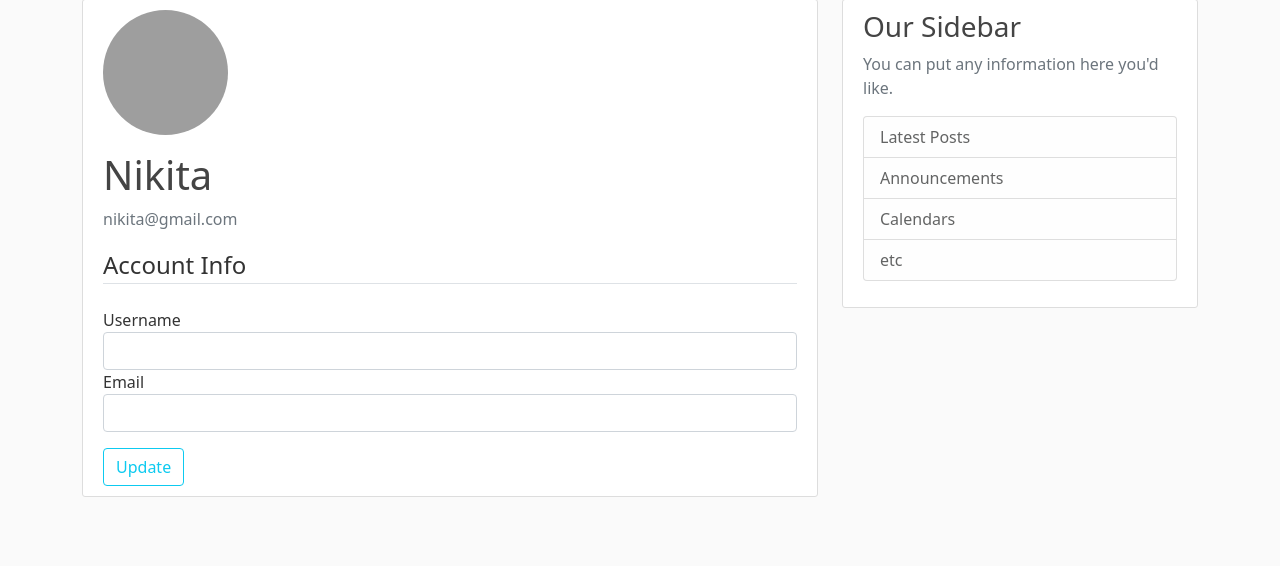
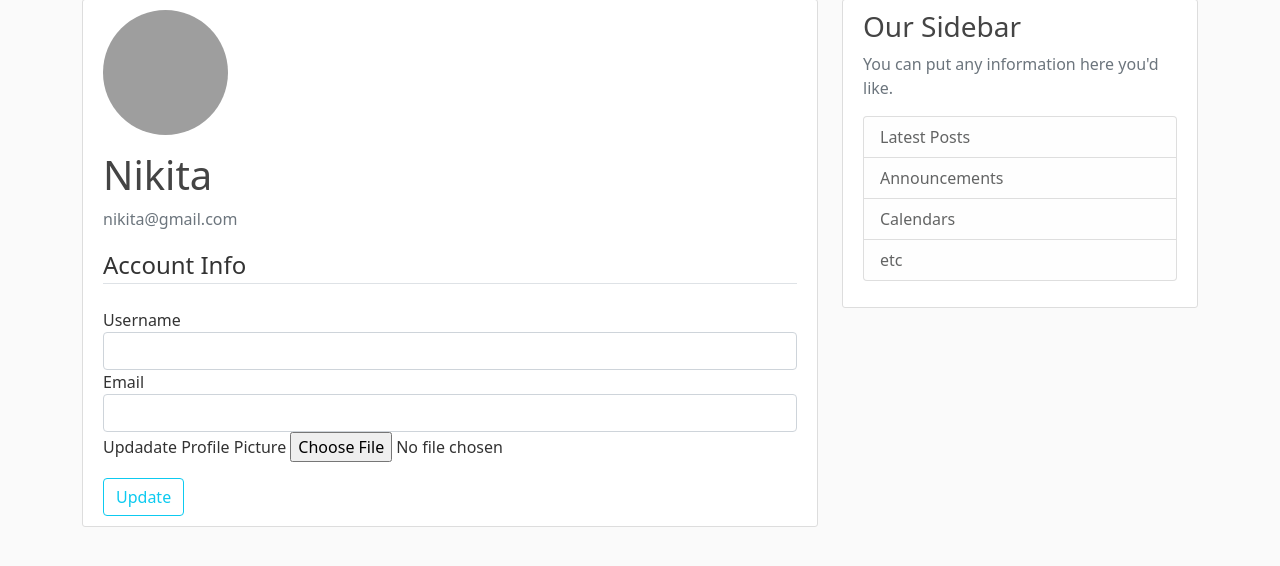
Before and after one commit to NikitaDanila/flask-tutorial, a Flask app: page /account in a window 1280 px wide. Shown: the part 81-647 px from the top of the page. Run offline with Flask 2, Linux system fonts and the light colour scheme; a user stored in the database is signed in; some libraries are stand-ins or nearby versions; grey boxes are pictures that could not be loaded.

Commit message:
Video 7 finished, Error on forms.py line 49

```diff
--- a/flaskblog/forms.py
+++ b/flaskblog/forms.py
@@ -1,4 +1,5 @@
 from flask_wtf import FlaskForm
+from flask_wtf.file import FileField, FileAllowed # Let's us upload images and wath kind
 from flask_login import current_user
 from wtforms import StringField, PasswordField, SubmitField, BooleanField
 from wtforms.validators import DataRequired, Length, Email, EqualTo, ValidationError
@@ -39,7 +40,7 @@ class UpdateAccountForm(FlaskForm):
                            validators=[DataRequired(), Length(min=2, max=20)])
     email = StringField('Email',
                         validators=[DataRequired(), Email()])
-
+    picture = FileField('Updadate Profile Picture', validators=[FileAllowed(['jpg', 'png'])])
     submit = SubmitField('Update')
 
     def validate_username(self, username):
--- a/flaskblog/routes.py
+++ b/flaskblog/routes.py
@@ -1,3 +1,6 @@
+import secrets
+import os
+from PIL import Image
 from flask import render_template, url_for, flash, redirect, request
 from flaskblog import app, bcrypt, db
 from flaskblog.forms import RegistrationForm, LoginForm, UpdateAccountForm
@@ -70,11 +73,27 @@ def logout():
     return redirect(url_for('home'))
 
 
+def save_picture(form_picture):
+    random_hex = secrets.token_hex(8)
+    _, f_ext = os.path.splitext(form_picture.filename) # '_' convention for unused variable
+    picture_fn = random_hex + f_ext
+    picture_path = os.path.join(app.root_path, 'static/profile_pics', picture_fn)
+    #resizing original picture
+    output_size=(125,125)
+    i = Image.open(form_picture)
+    i.thumbnail(output_size)
+    i.save(picture_path)
+
+    return picture_fn
+
 @app.route("/account", methods=['GET', 'POST'])
 @login_required
 def account():
     form = UpdateAccountForm()
     if form.validate_on_submit():
+        if form.picture.data:
+            picture_file = save_picture(form.picture.data)
+            current_user.image_file = picture_file
         current_user.username = form.username.data
         current_user.email = form.email.data
         db.session.commit()
--- a/flaskblog/templates/account.html
+++ b/flaskblog/templates/account.html
@@ -8,7 +8,7 @@
             <p class="text-secondary">{{ current_user.email }}</p>
         </div>
     </div>
-    <form method="POST" action="">
+    <form method="POST" action="" enctype="multipart/form-data">
         {{ form.hidden_tag() }}
         <fieldset class="form-group">
             <legend class="border-bottom mb-4">Account Info</legend>
@@ -41,6 +41,15 @@
                 {{ form.email(class="form-control form-contol-lg") }}
                 {% endif %}
             </div>
+            <div class="form-group">
+                {{ form.picture.label() }}
+                {{ form.picture(class="from-control-file") }}
+                {% if form.picture.errors %}
+                    {% for error in form.picture.errors %}
+                        <span class="text-danger">{{ error }}</span></div></br>
+                    {% endfor %}
+                {% endif %}
+            </div>
         </fieldset>
         <div class="form-group pt-3">
             {{ form.submit(class="btn btn-outline-info") }}
```
Also changed, not shown: flaskblog/site.db.
